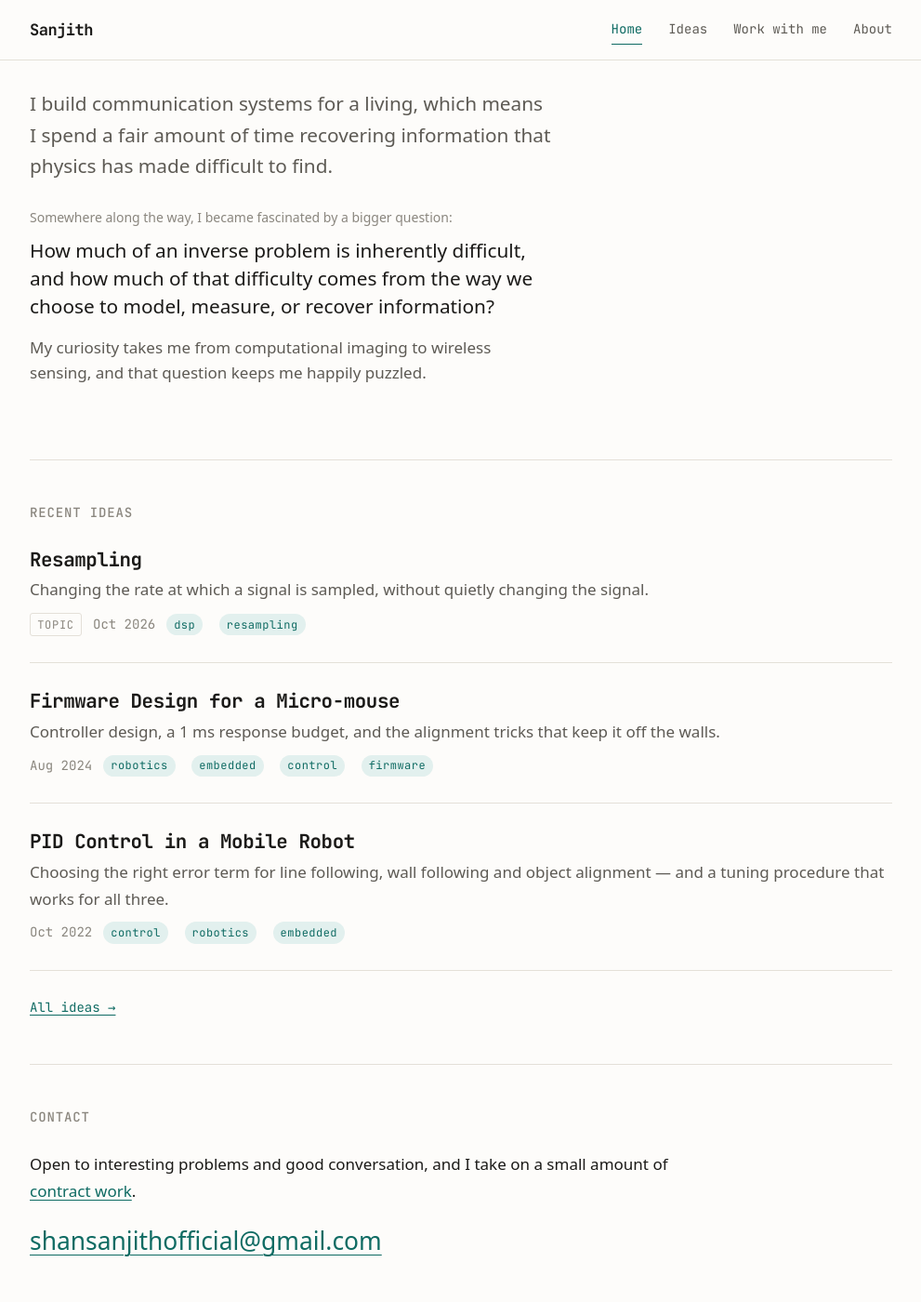
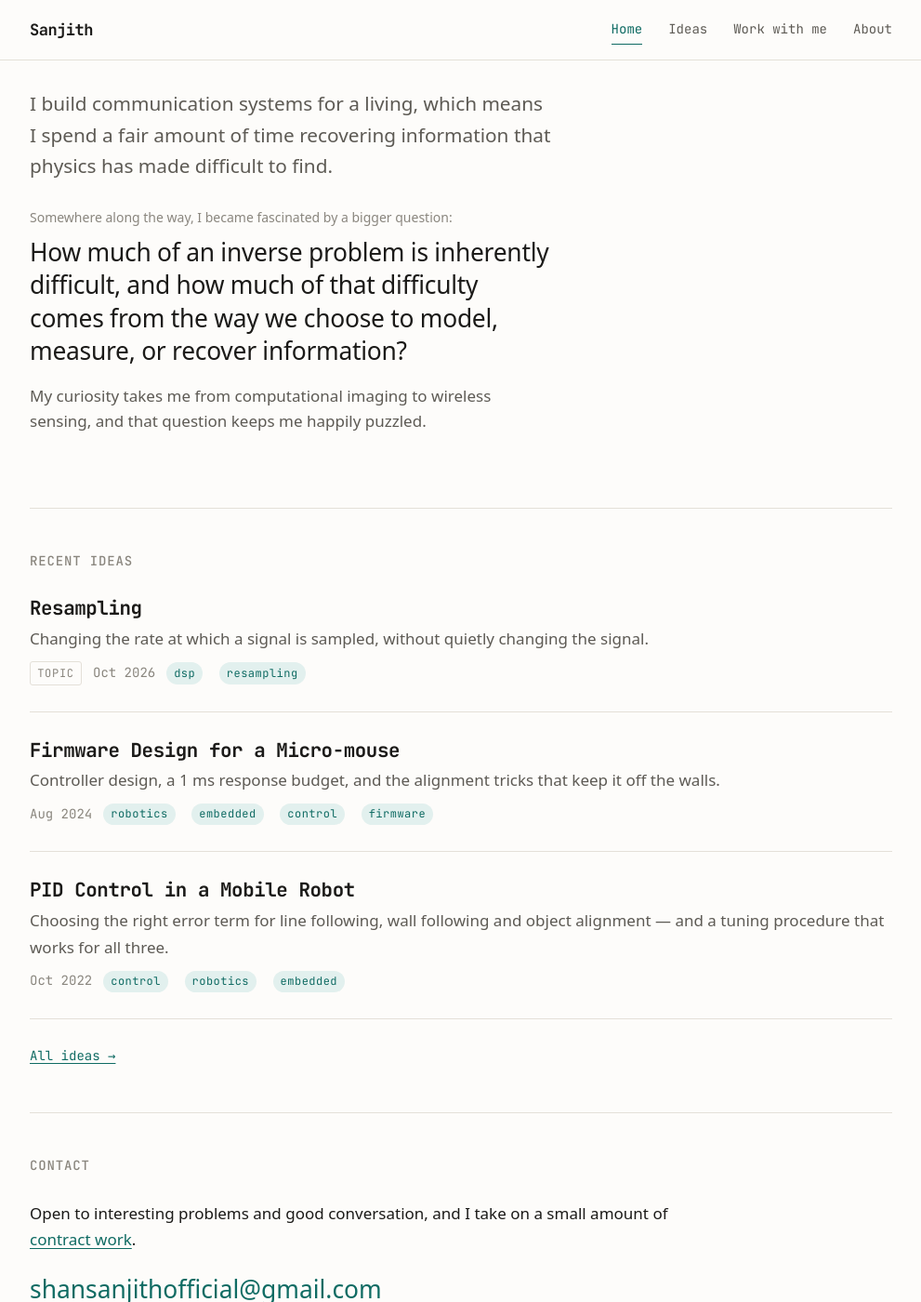
Before and after one commit to sanjith1999/sanjith1999.github.io, a Jekyll site: the page built from index.html, in a window 1280 px wide and 1400 px high, scrolled down 195 px. Shown: the whole window at 93% size, without its empty margins (144-1135 px from the left). Built offline with Jekyll 4.4.1, drawn with Linux system fonts in a browser that asks for light colours; some web fonts are replaced.

Commit message:
WIP002: Make the hero question actually the largest thing
It sat at the lede's size and was distinguished only by a narrower
measure; once that measure was matched to its siblings, nothing told the
two apart. Size carries it now, which is what the layout always claimed.

Co-Authored-By: Claude Opus 5 <noreply@anthropic.com>

```diff
--- a/assets/css/main.css
+++ b/assets/css/main.css
@@ -197,8 +197,8 @@ h3 { font-size: var(--step-1); letter-spacing: -0.02em; }
    a bare class loses to it and the hierarchy silently collapses. */
 .hero p.hero-cue { font-size: var(--step--1); color: var(--ink-faint); margin-top: var(--space-3); }
 .hero p.hero-question {
-  font-size: var(--step-1); line-height: 1.45; color: var(--ink);
-  margin-top: var(--space-1);
+  font-size: var(--step-2); line-height: 1.35; letter-spacing: -0.01em;
+  color: var(--ink); margin-top: var(--space-1);
 }
 .hero p.hero-coda { font-size: var(--step-0); color: var(--ink-muted); margin-top: var(--space-2); }
 
```
